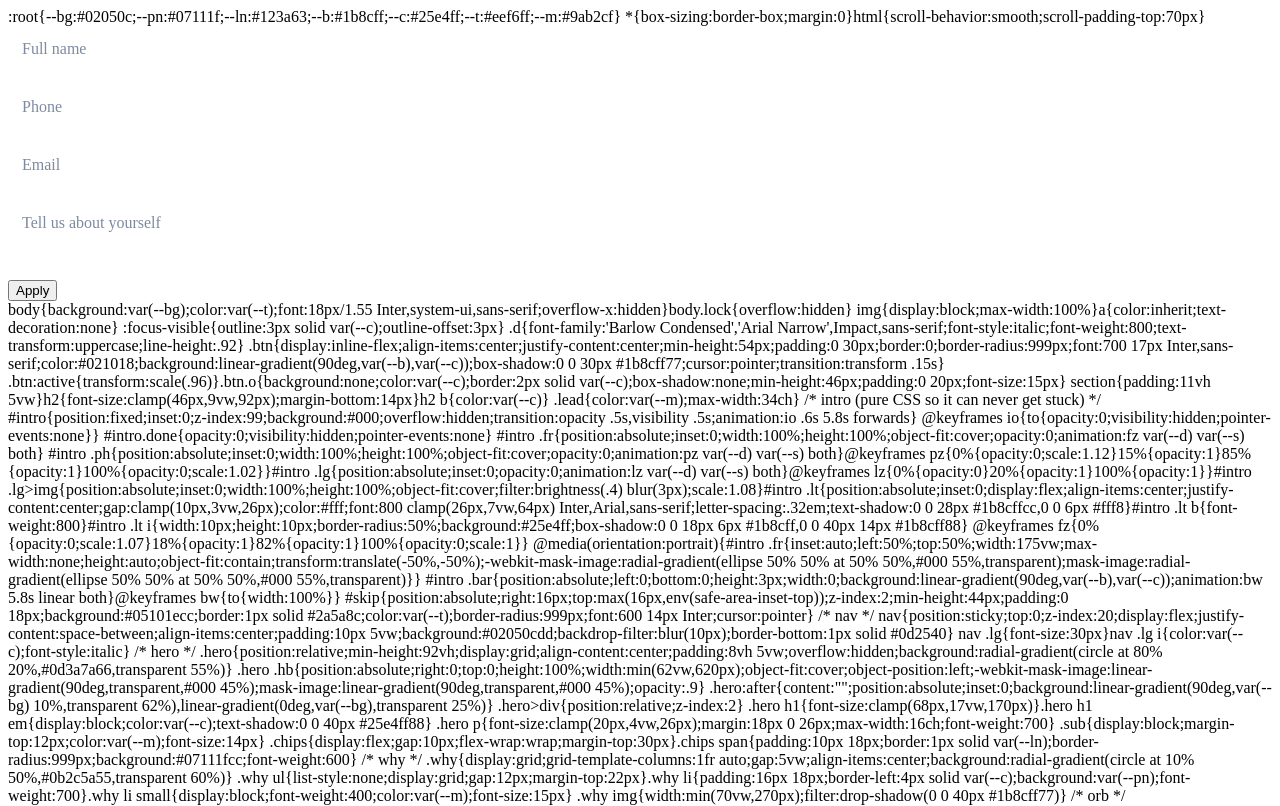
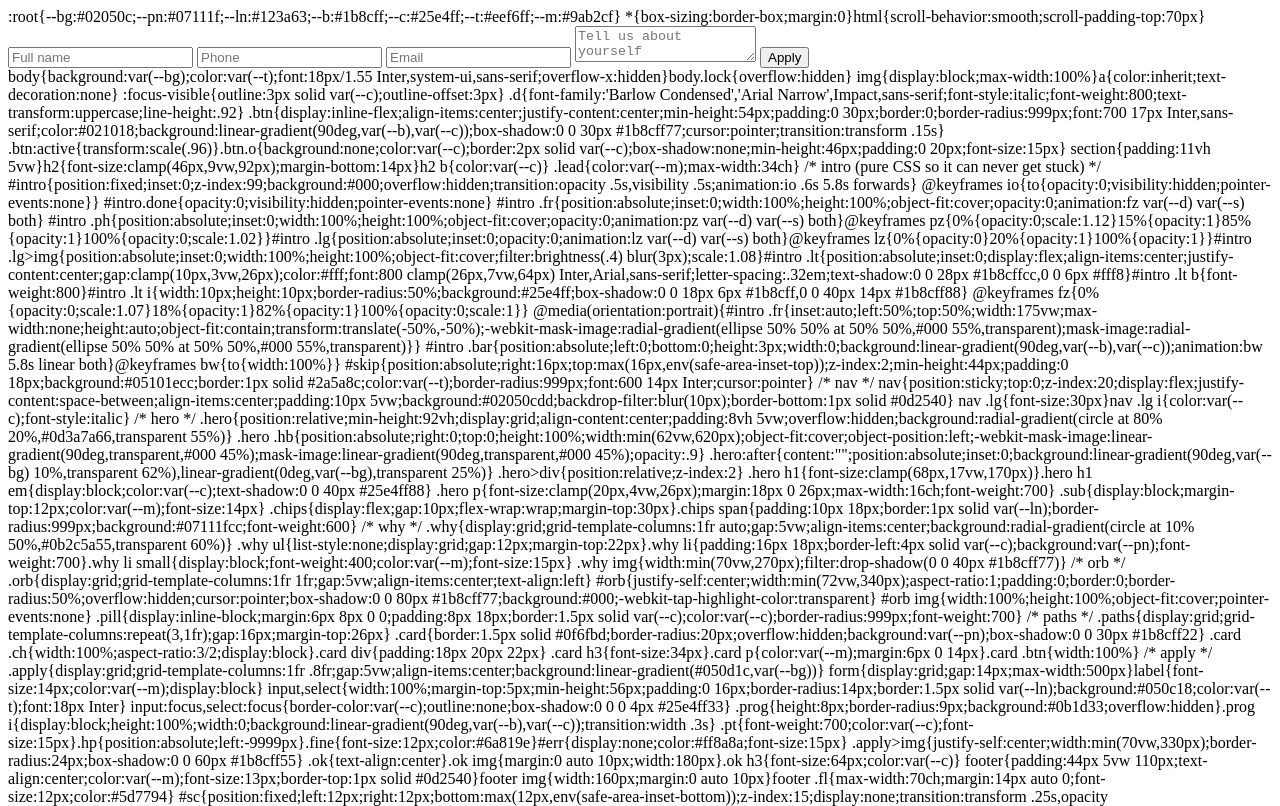
Before and after one commit to jonahmcki13-oss/Nolimit, a plain HTML site: page index.html in a window 1280 px wide. Shown: the top 806 px of the page. Drawn offline with Linux system fonts and the light colour scheme; a web font is replaced by a local one.

Commit message:
Update index.html

```diff
--- a/index.html
+++ b/index.html
@@ -7,17 +7,7 @@
 <meta property="og:title" content="DME Fiber | More Than a Job"><meta property="og:description" content="Fiber sales, real team, room to lead. Apply in 60 seconds.">
 <link rel="preconnect" href="https://fonts.googleapis.com"><link rel="preconnect" href="https://fonts.gstatic.com" crossorigin>
 <link href="https://fonts.googleapis.com/css2?family=Barlow+Condensed:ital,wght@1,700;1,800&family=Inter:wght@400;500;700&display=swap" rel="stylesheet">
-<style><style>
-form{color-scheme:dark}
-form input,form textarea{
-  width:100%;
-  padding:14px;
-  margin-bottom:12px;
-  background:var(--pn);
-  color:var(--t);
-  border:1px solid var(--ln);
-  border-radius:10px;
-  font:inherit;
+<style><
 }
 form input::placeholder,form textarea::placeholder{color:#7d8aa0}
 form input:focus,form textarea:focus{outline:none;border-color:var(--c)}
```
